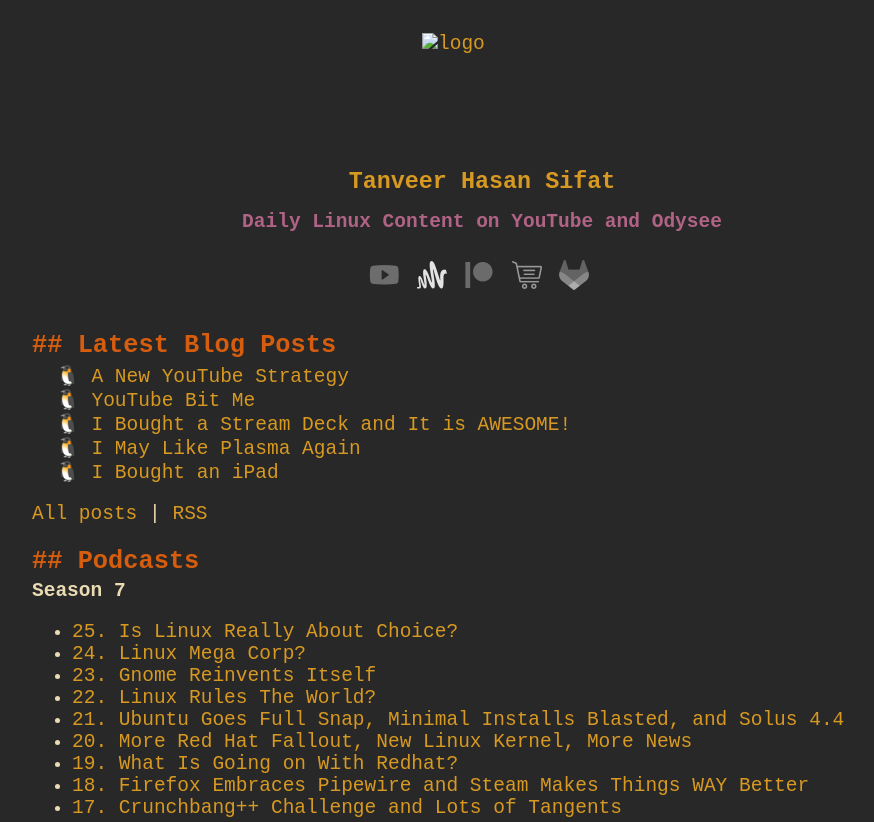
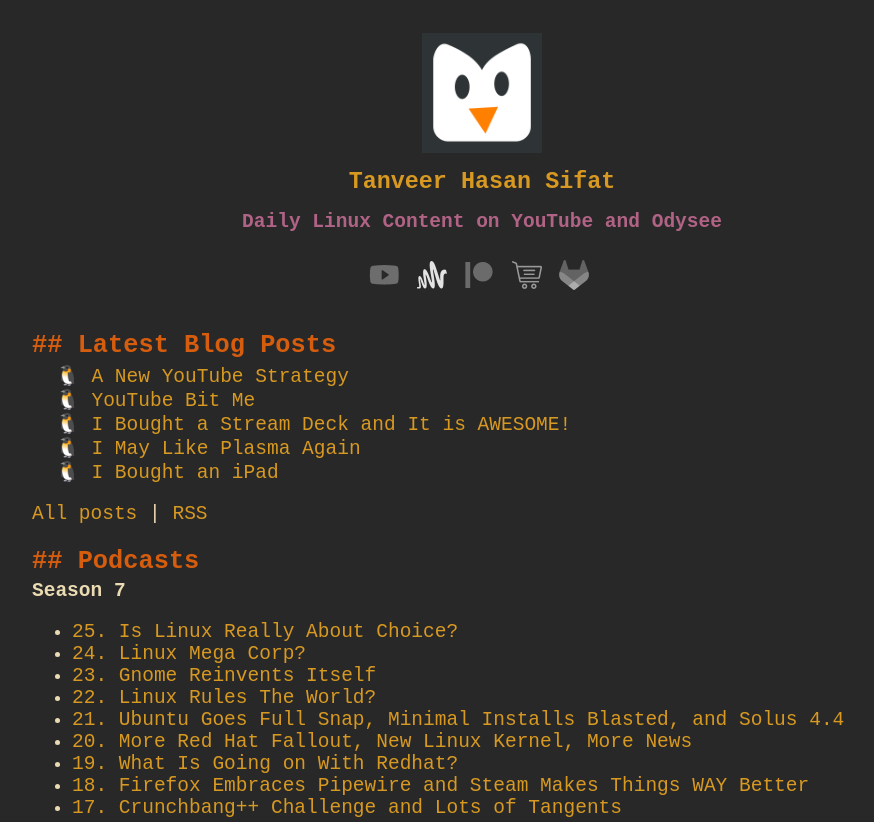
Before and after one commit to veeerthy/veeerthy.github.io, a plain HTML site: page index.html in a window 1280 px wide. Shown: the top 822 px of the page, without its empty margins (158-1032 px from the left). Drawn offline with Linux system fonts and the light colour scheme.

Commit message:
Update index.html

```diff
--- a/index.html
+++ b/index.html
@@ -13,7 +13,7 @@
     <link rel="stylesheet" href="/css/tlc.css">
 	</head>
 	<body>
-    <a href="/"><img src="veeerthy-web/img/logo.png" alt="logo" class="logo"></a>
+    <a href="/"><img src="/img/logo.png" alt="logo" class="logo"></a>
 		<h1 class="header"><a href="/">Tanveer Hasan Sifat</a></h1>
 		<h2 class="subheader">Daily Linux Content on YouTube and Odysee</h2>
     <ul class="menu center">
```
